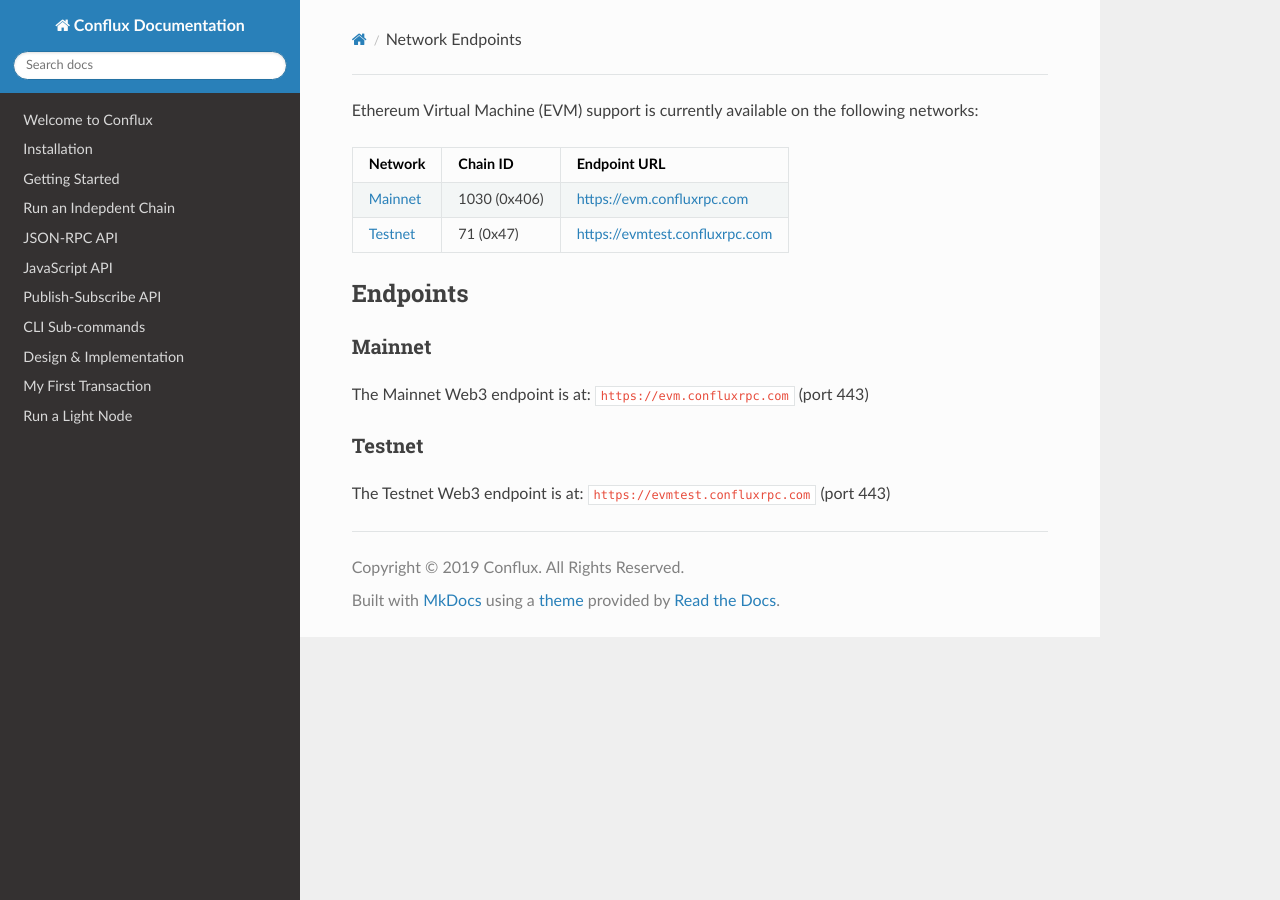
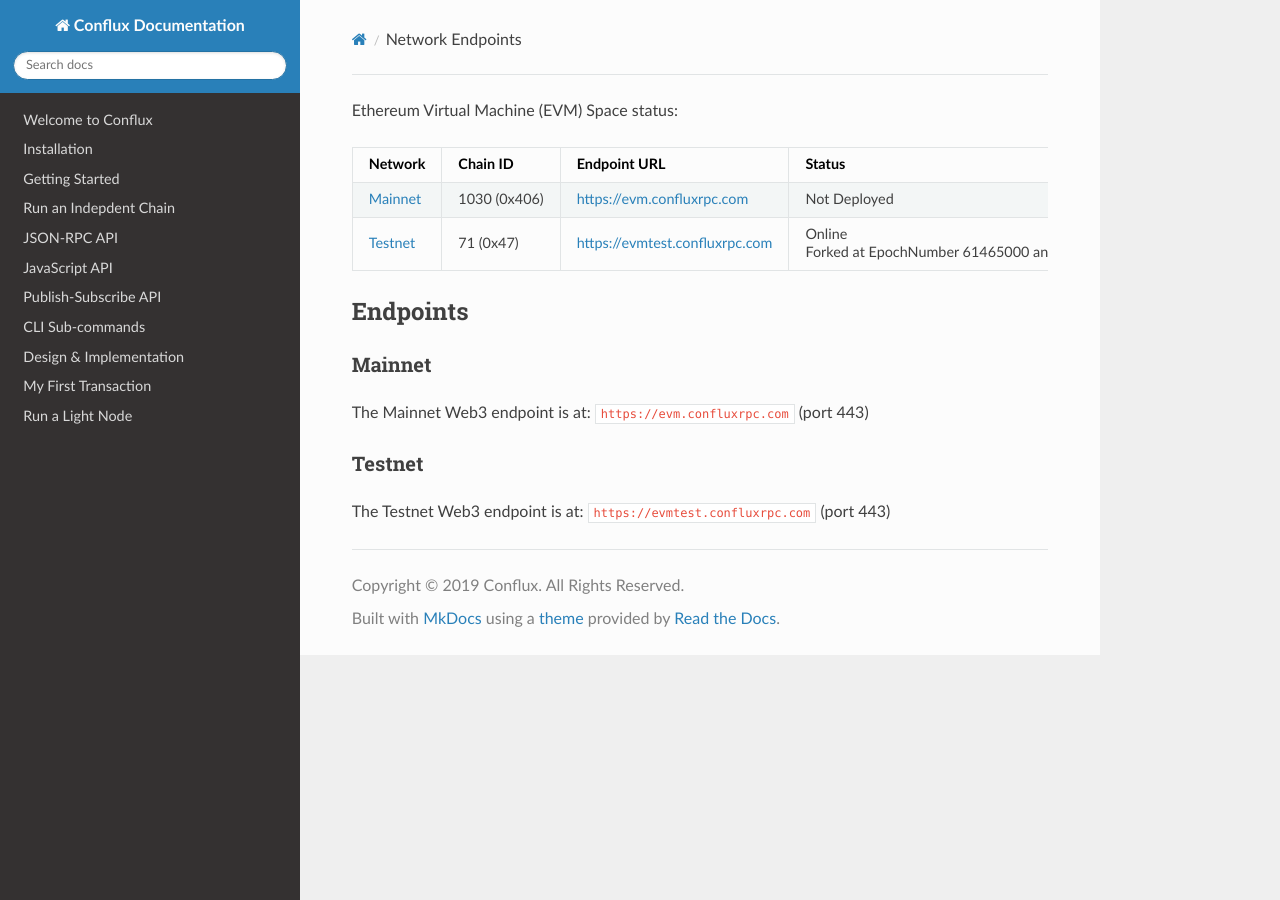
Before and after one commit to Conflux-Chain/conflux-doc, an MkDocs documentation site: the page built from docs/EVM-Space/networks.md, in a window 1280 px wide. Built offline with MkDocs 1.6.1, drawn with Linux system fonts in a browser that asks for light colours; nearby versions of some CDN libraries.

Commit message:
update eth precompile

```diff
--- a/docs/EVM-Space/networks.md
+++ b/docs/EVM-Space/networks.md
@@ -6,15 +6,14 @@
   - endpoint
 ---
 
-Ethereum Virtual Machine (EVM) support is currently available on the
-following networks:
+Ethereum Virtual Machine (EVM) Space status:
 
 <div class="networks-table"></div>
 
-Network  | Chain ID                | Endpoint URL
--------- | ----------------------- | ------------
-[Mainnet](#mainnet) | 1030 (0x406) | <https://evm.confluxrpc.com>
-[Testnet](#testnet) | 71 (0x47) | <https://evmtest.confluxrpc.com>
+Network  | Chain ID                | Endpoint URL | Status
+-------- | ----------------------- | ------------ | -----------
+[Mainnet](#mainnet) | 1030 (0x406) | <https://evm.confluxrpc.com> | Not Deployed
+[Testnet](#testnet) | 71 (0x47) | <https://evmtest.confluxrpc.com> | Online <br/> Forked at EpochNumber 61465000 and BlockNumber 77340000
 
 ## Endpoints
 
```
Also changed, not shown: docs/EVM-Space/account-relation.md (added, +1 -0 lines), docs/EVM-Space/evm_compatibility.md (+1 -1 lines), docs/EVM-Space/bridge.md (added).
